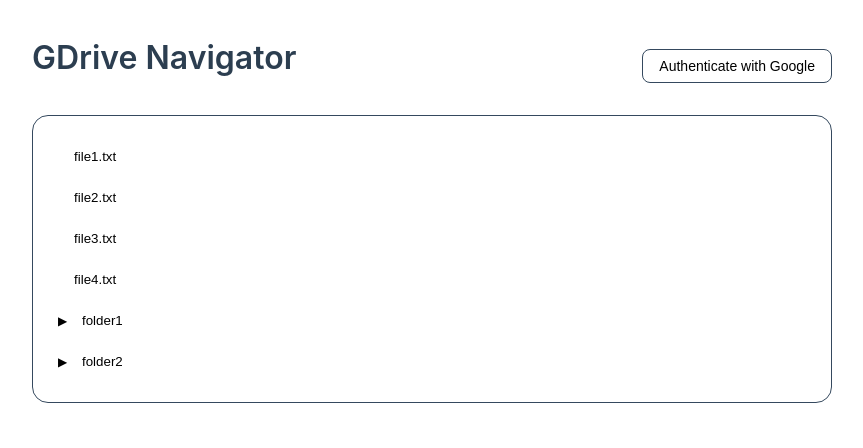
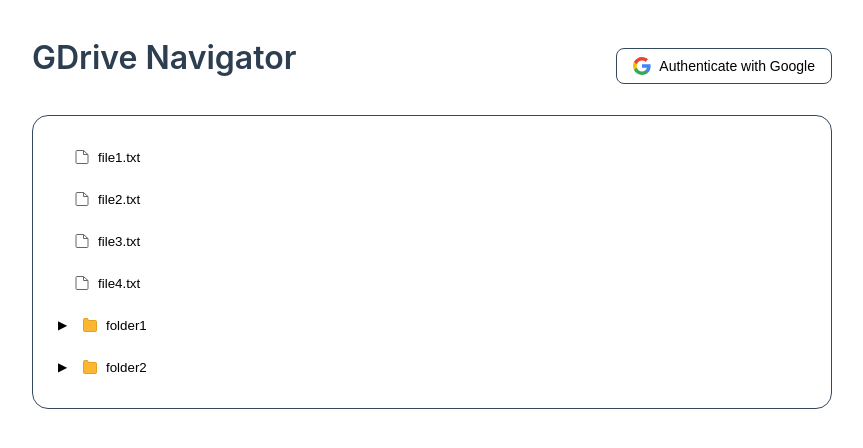
Before and after one commit to ktut/gdrive-navigator, a Vue app: page / in a window 1280 px wide. Shown: the top 448 px of the page, without its empty margins (0-863 px from the left). Built offline with nearby package versions, Linux system fonts and the light colour scheme.

Commit message:
Add some icons

```diff
--- a/src/App.vue
+++ b/src/App.vue
@@ -136,6 +136,12 @@ export default defineComponent({
           :disabled="isLoading"
           class="auth-button"
         >
+          <svg v-if="!isLoading" class="google-icon" width="18" height="18" viewBox="0 0 18 18" xmlns="http://www.w3.org/2000/svg">
+            <path d="M17.64 9.2c0-.637-.057-1.251-.164-1.84H9v3.481h4.844c-.209 1.125-.843 2.078-1.796 2.717v2.258h2.908c1.702-1.567 2.684-3.874 2.684-6.615z" fill="#4285F4"/>
+            <path d="M9.003 18c2.43 0 4.467-.806 5.956-2.184l-2.908-2.258c-.806.54-1.837.86-3.048.86-2.344 0-4.328-1.584-5.036-3.711H.957v2.332C2.438 15.983 5.482 18 9.003 18z" fill="#34A853"/>
+            <path d="M3.964 10.712c-.18-.54-.282-1.117-.282-1.71 0-.593.102-1.17.282-1.71V4.96H.957C.347 6.175 0 7.55 0 9.002c0 1.452.348 2.827.957 4.042l3.007-2.332z" fill="#FBBC05"/>
+            <path d="M9.003 3.58c1.321 0 2.508.454 3.44 1.345l2.582-2.58C13.464.891 11.426 0 9.003 0 5.482 0 2.438 2.017.957 4.958L3.964 7.29c.708-2.127 2.692-3.71 5.039-3.71z" fill="#EA4335"/>
+          </svg>
           {{ isLoading ? 'Loading...' : 'Authenticate with Google' }}
         </button>
         <button
@@ -187,6 +193,9 @@ export default defineComponent({
 }
 
 .auth-button {
+    display: flex;
+    align-items: center;
+    gap: 0.5rem;
     padding: 0.5rem 1rem;
     border: 1px solid $secondary-color;
     border-radius: 0.5rem;
@@ -203,6 +212,10 @@ export default defineComponent({
         opacity: 0.6;
         cursor: not-allowed;
     }
+}
+
+.google-icon {
+    flex-shrink: 0;
 }
 
 .signout-button {
--- a/src/components/FileItem.vue
+++ b/src/components/FileItem.vue
@@ -38,9 +38,16 @@ export default defineComponent({
       <span class="arrow" :class="{ expanded: checkExpanded(file.id) }">
         {{ checkExpanded(file.id) ? '▼' : '▶' }}
       </span>
+      <svg class="folder-icon" width="16" height="16" viewBox="0 0 16 16" fill="none" xmlns="http://www.w3.org/2000/svg">
+        <path d="M1.5 2.5C1.5 1.94772 1.94772 1.5 2.5 1.5H5.5L6.5 3.5H13.5C14.0523 3.5 14.5 3.94772 14.5 4.5V13.5C14.5 14.0523 14.0523 14.5 13.5 14.5H2.5C1.94772 14.5 1.5 14.0523 1.5 13.5V2.5Z" fill="#FDB62F" stroke="#E39F1E" stroke-width="1"/>
+      </svg>
       <span class="filename">{{ file.filename }}</span>
     </div>
     <div v-else class="file-item-content">
+      <svg class="file-icon" width="16" height="16" viewBox="0 0 16 16" fill="none" xmlns="http://www.w3.org/2000/svg">
+        <path d="M3 1.5C2.44772 1.5 2 1.94772 2 2.5V13.5C2 14.0523 2.44772 14.5 3 14.5H13C13.5523 14.5 14 14.0523 14 13.5V5.5L9.5 1.5H3Z" fill="white" stroke="#666" stroke-width="1"/>
+        <path d="M9.5 1.5V5.5H14" stroke="#666" stroke-width="1" stroke-linejoin="round"/>
+      </svg>
       <span class="filename">{{ file.filename }}</span>
     </div>
 
@@ -108,6 +115,16 @@ export default defineComponent({
     transition: transform 0.2s;
 }
 
+.folder-icon {
+    margin-right: 0.5rem;
+    flex-shrink: 0;
+}
+
+.file-icon {
+    margin-right: 0.5rem;
+    flex-shrink: 0;
+}
+
 .filename {
     user-select: none;
 }
```
